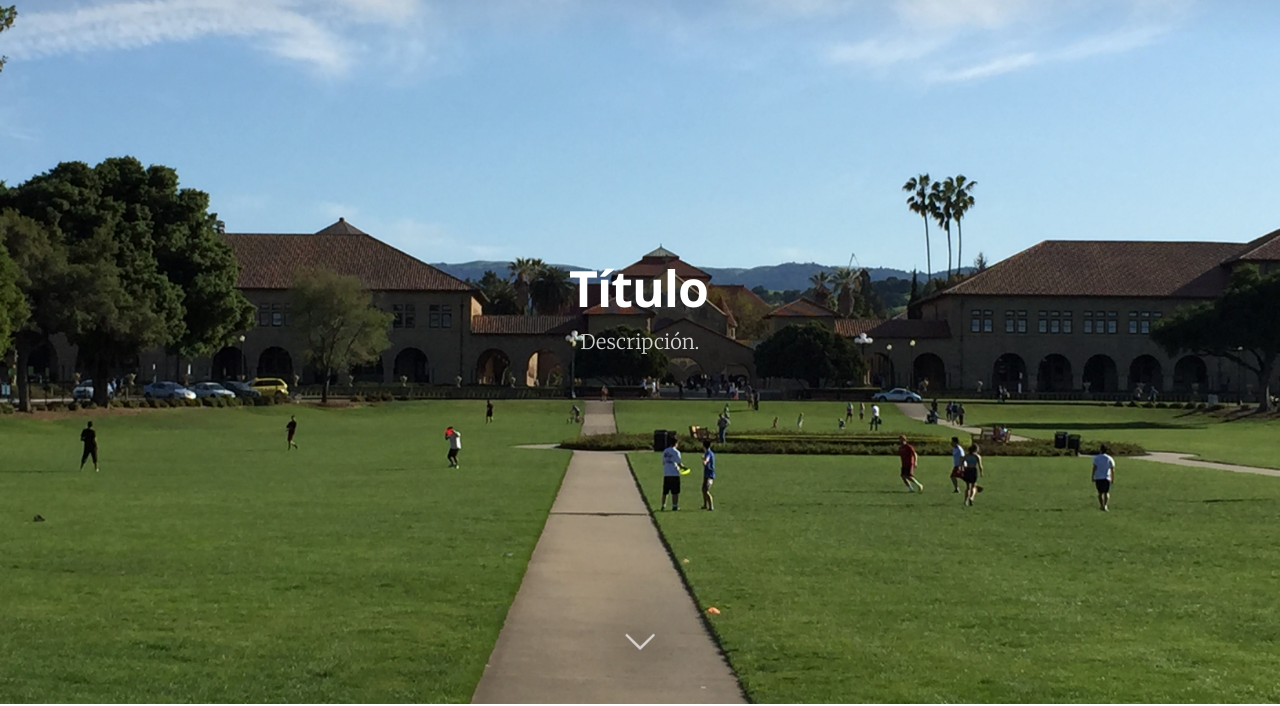
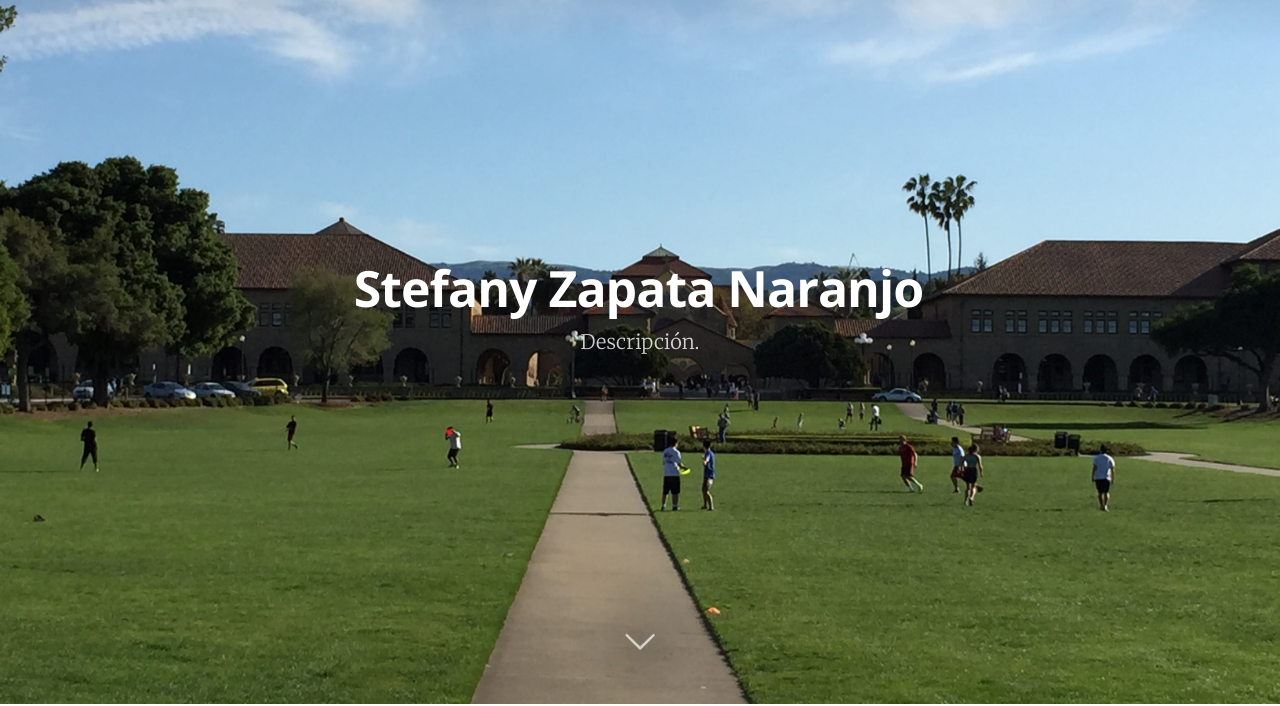
Before and after one commit to tefasmile/Repo_Forked, a plain HTML site: page index.html in a window 1280 px wide. Shown: the part 96-802 px from the top of the page. Drawn offline with nearby package versions, Linux system fonts and the light colour scheme.

Commit message:
Cambio de titulo por nombre

```diff
--- a/index.html
+++ b/index.html
@@ -75,7 +75,7 @@
             </nav>
             <div class="vertical">
                 <div class="main-header-content inner">
-                    <h1 class="page-title">Título</h1>
+                    <h1 class="page-title">Stefany Zapata Naranjo</h1>
                     <h2 class="page-description">Descripción.</h2>
                 </div>
             </div>
```
